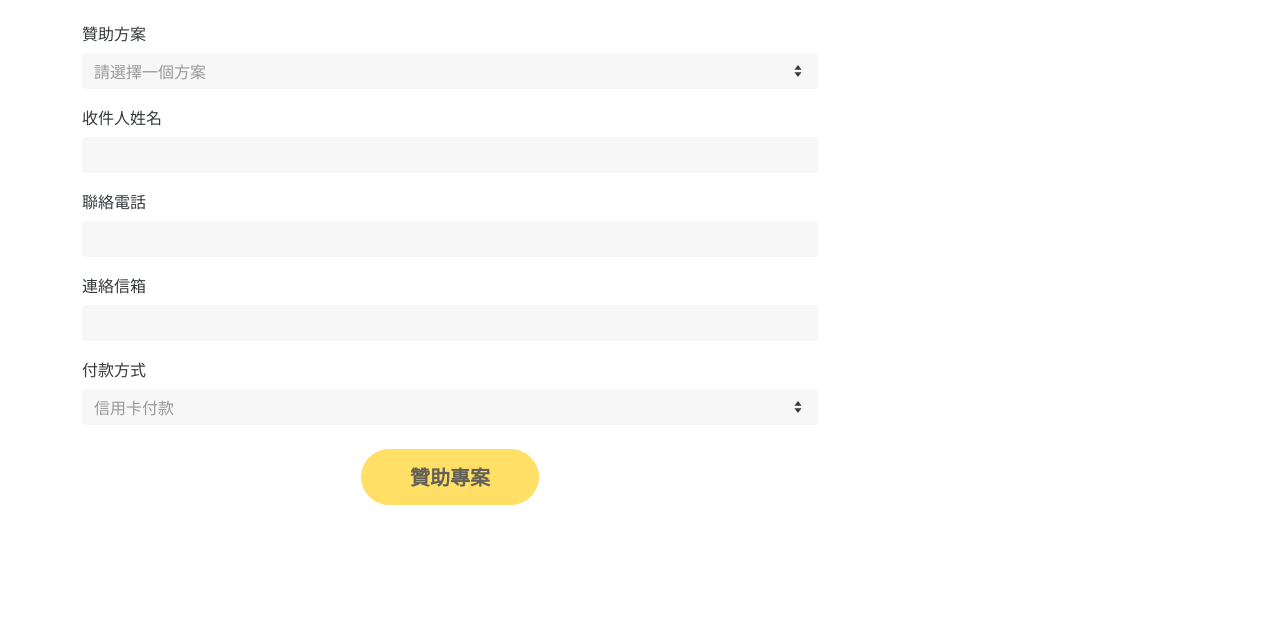
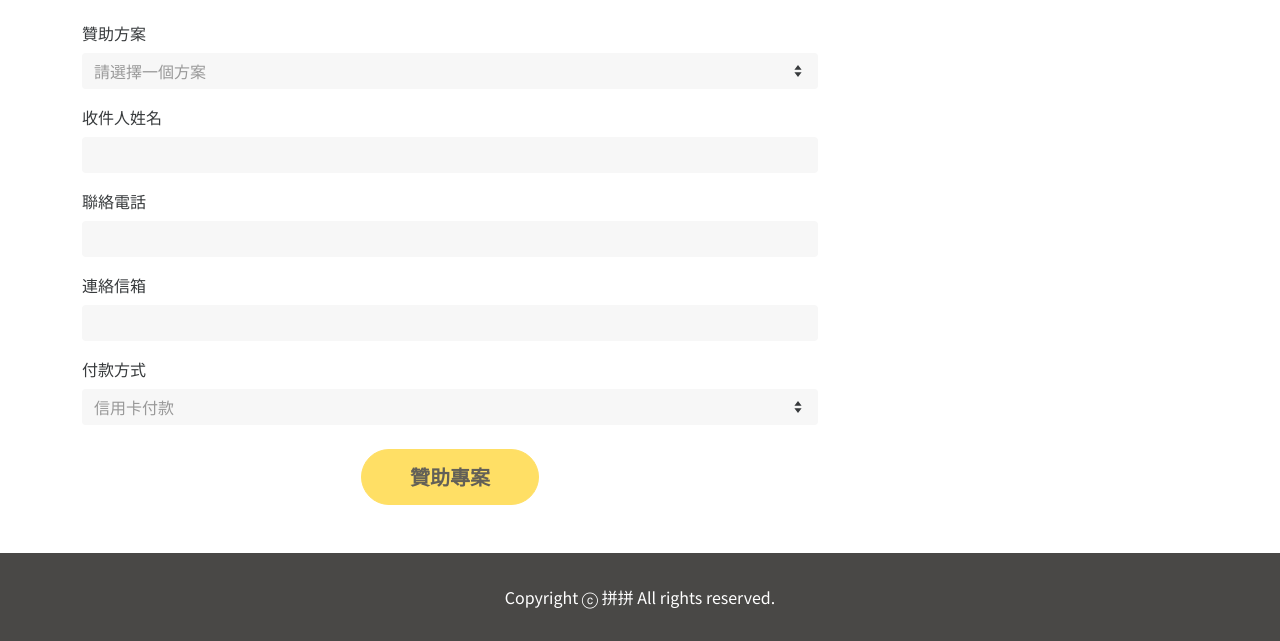
Before and after one commit to taiRong225/Hexschool-bootstrap5-training, a website: page index.html in a window 1280 px wide. Shown: the part 3072-3713 px from the top of the page. Before the commit the page ends 3625 px from the top, so only its background shows below. Drawn offline with nearby package versions, Linux system fonts and the light colour scheme; a web font is replaced by a local one.

Commit message:
新增頁尾Footer

```diff
--- a/index.html
+++ b/index.html
@@ -436,6 +436,11 @@
         </div>
     </div>
 
+    <!-- Footer -->
+    <footer class="text-white text-center py-8">
+        Copyright ⓒ 拼拼 All rights reserved.
+    </footer>
+
     <script src="node_modules/bootstrap/dist/js/bootstrap.bundle.min.js"></script>
     <script src="https://cdn.jsdelivr.net/npm/@popperjs/core@2.9.2/dist/umd/popper.min.js"></script>
     <script>
--- a/scss/all.scss
+++ b/scss/all.scss
@@ -12,6 +12,7 @@
 // Component
 @import 'custom/nav';
 @import 'custom/accordion';
+@import 'custom/footer';
 
 // Google-Fonts
 @import '_google-fonts.scss';
--- /dev/null
+++ b/scss/custom/_footer.scss
@@ -0,0 +1,3 @@
+footer {
+    background-color: #494846;
+}
```
Also changed, not shown: scss/all.css, 1 other file.
